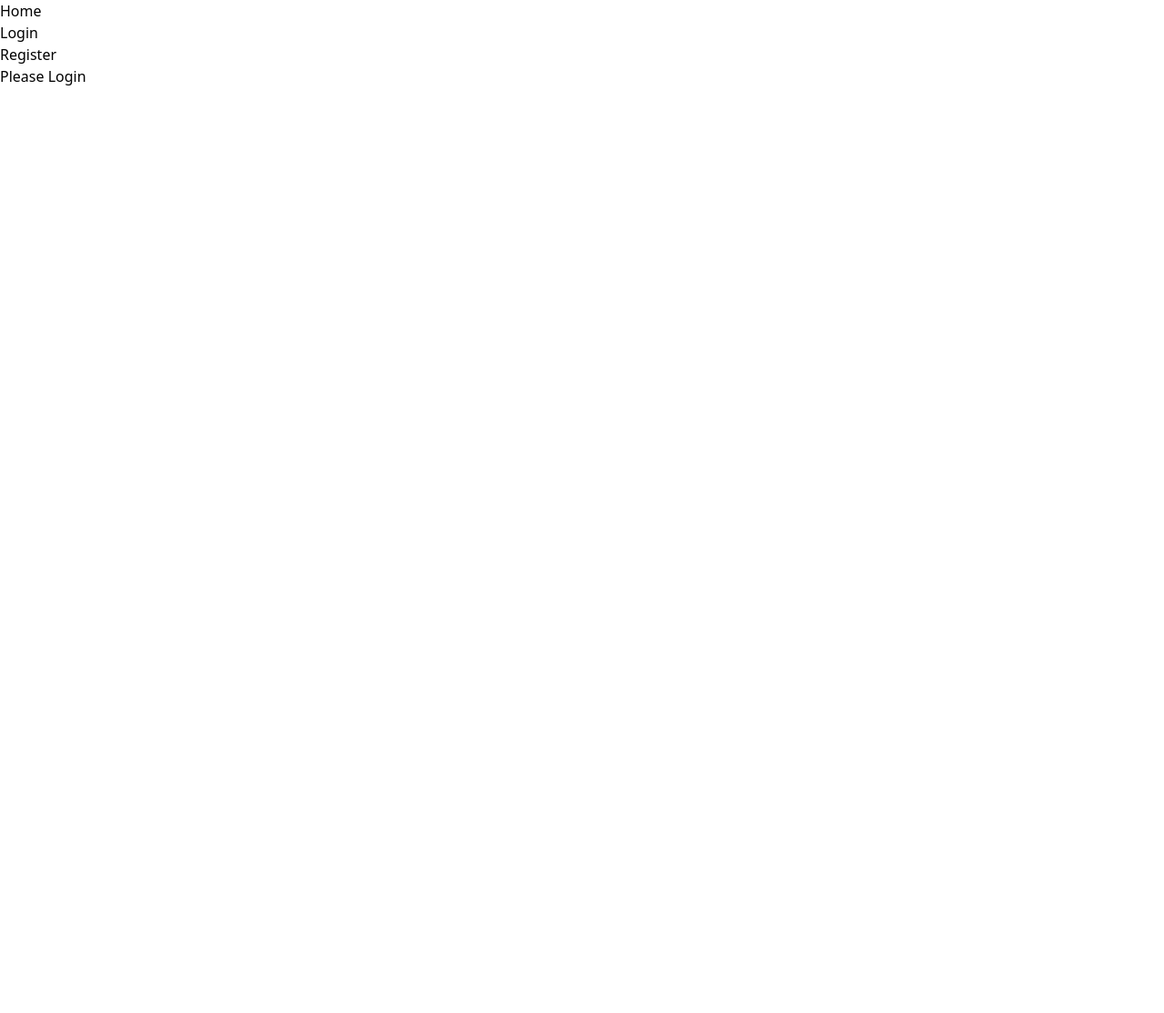
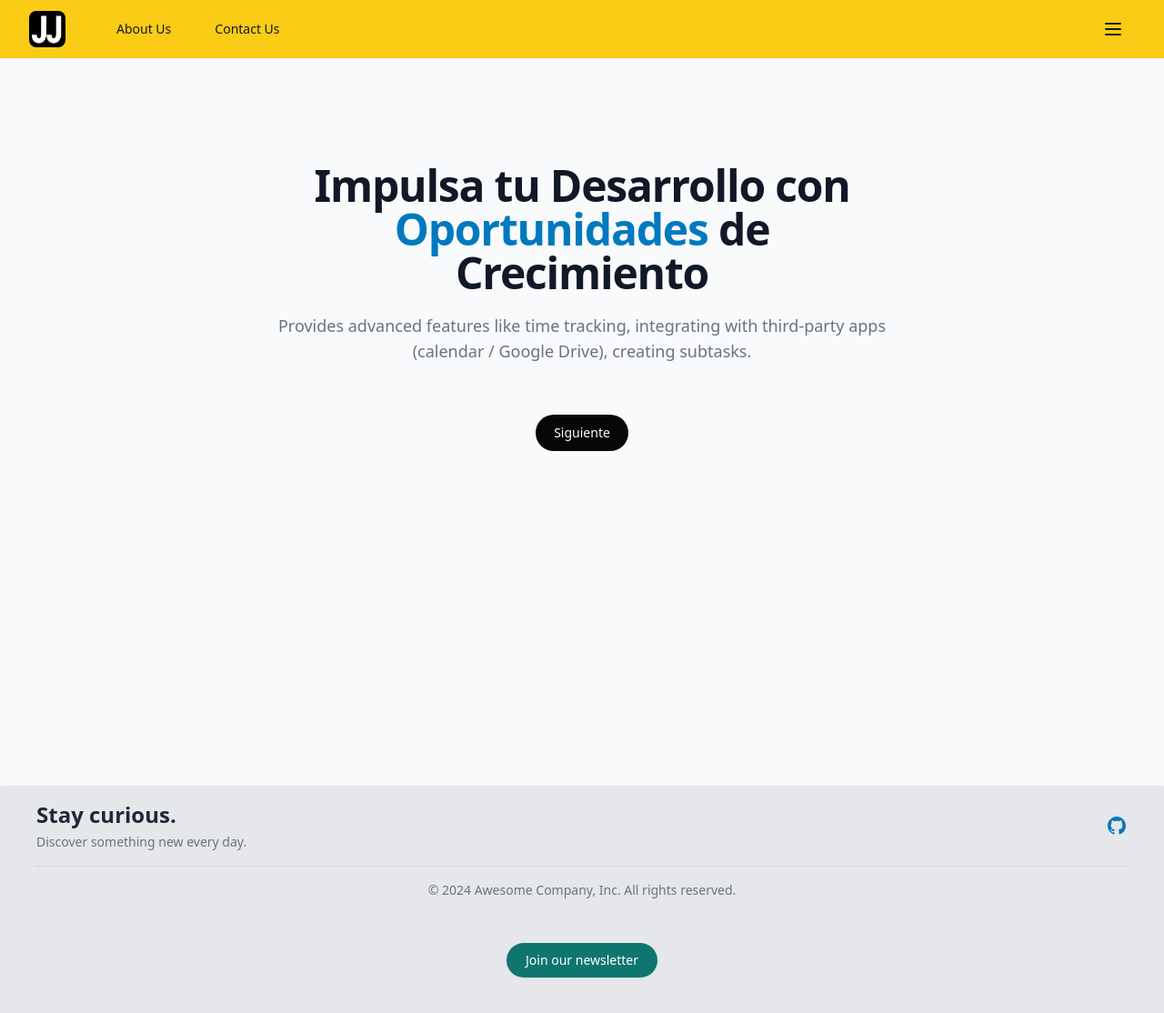
Before and after one commit to KevinAlpizarDev/JoinJob_app, a React (Vite) app in the folder reactApp/: page / in a window 1280 px wide. Shown: the whole page at 91% size. Before the commit the page ends 800 px from the top, so only its background shows below. Built offline with nearby package versions, Linux system fonts and the light colour scheme.

Commit message:
Ready styles implemented

```diff
--- a/reactApp/src/App.jsx
+++ b/reactApp/src/App.jsx
@@ -79,101 +79,107 @@
 ////////////////////////////////////////////////////////////////////////////////////////
 
 ///////////////////////////////////////////////is stuff
-// import React from "react";
-// import { createBrowserRouter, RouterProvider } from "react-router-dom";
 
-// import NotFoundPage from "./pages/NotFoundPage";
-// import NavBar from "./components/main/NavBar";
-// import AuthProvider from "./components/AuthProvider";
-// import HomePage from "./pages/HomePage";
-// import SignInPage from "./pages/SignInPage";
-// import FooterPage from "./components/FooterPage";
-// import ContactUsPage from "./pages/ContactUsPage";
-// import AboutPage from "./pages/AboutPage";
-// import ProtectedRoute from "./components/ProtectedRoute";
-// import LandingPage from "./components/LandingPage";
+
+import React from "react";
+import { createBrowserRouter, RouterProvider } from "react-router-dom";
+
+import NotFoundPage from "./pages/NotFoundPage";
+import NavBar from "./components/main/NavBar";
+import AuthProvider from "./components/AuthProvider";
+import HomePage from "./pages/HomePage";
+import SignInPage from "./pages/SignInPage";
+import FooterPage from "./components/FooterPage";
+import ContactUsPage from "./pages/ContactUsPage";
+import AboutPage from "./pages/AboutPage";
+import ProtectedRoute from "./components/ProtectedRoute";
+import LandingPage from "./components/LandingPage";
+import AdminPage from "./pages/AdminPage";
 // import AdminPage from "./pages/AdminPage";
-// // import AdminPage from "./pages/AdminPage";
-// import Home from "./pages/Home";
-// import Login from "./pages/Login";
+import Account from "./pages/Account";
+import Home from "./pages/Home";
+import Login from "./pages/Login";
 // import Layout from "./pages/Layout";
-// import Register from "./pages/Register";
+import Register from "./pages/Register";
 
-// const router = createBrowserRouter([
-//   {
-//     path: "/home",
-//     element: (
-//       <ProtectedRoute>
-//         <HomePage />
-//       </ProtectedRoute>
-//     ),
-//     errorElement: <NotFoundPage />,
-//   },
+const router = createBrowserRouter([
+  {
+    path: "/home",
+    element: (
 
-//   {
-//     path: "/admin",
-//     element: (
-//       <ProtectedRoute>
-//         <AdminPage />
-//       </ProtectedRoute>
-//     ),
-//   },
+      <Home />
 
-//   {
-//     path: "/",
-//     element: <Layout />,
-//   },
 
-//   {
-//     path: "/login",
-//     element: <Login />,
-//   },
-//   {
-//     path: "/register",
-//     element: <Register />,
-//   },
-//   {
-//     path: "/contact",
-//     element: <ContactUsPage />,
-//   },
-// ]);
+    ),
+    errorElement: <NotFoundPage />,
+  },
 
-// const App = () => {
-//   return (
-//     <React.StrictMode>
-//       <AuthProvider isSignedIn={false}>
-//         <RouterProvider router={router} />
-//         {/* <FooterPage /> */}
-//       </AuthProvider>
-//     </React.StrictMode>
-//   );
-// };
+  {
+    path: "/admin",
+    element: (
+      <ProtectedRoute>
+        <AdminPage />
+      </ProtectedRoute>
+    ),
+  },
 
-// export default App;
+  {
+    path: "/",
+    element: <LandingPage/>,
+  },
+
+
+  {
+    path: "/account",
+    element: <Account/>,
+  },
+
+
+  {
+    path: "/contact",
+    element: <ContactUsPage />,
+  },
+]);
+
+const App = () => {
+  return (
+    <React.StrictMode>
+      <AuthProvider isSignedIn={false}>
+        <RouterProvider router={router} />
+        {/* <FooterPage /> */}
+      </AuthProvider>
+    </React.StrictMode>
+  );
+};
+
+export default App;
+
+
+
 // import "./App.css";
 
 
-import { BrowserRouter, Routes, Route } from "react-router-dom";
-import Home from "./pages/Home";
-import Layout from "./pages/Layout";
-import Register from "./pages/Register";
-import Login from "./pages/Login";
-import SignInPage from "./pages/SignInPage";
+// import { BrowserRouter, Routes, Route } from "react-router-dom";
+// import Home from "./pages/Home";
+// import Layout from "./pages/Layout";
+// import Register from "./pages/Register";
+// import Login from "./pages/Login";
+// import SignInPage from "./pages/SignInPage";
 
-function App() {
-  return (
-    <BrowserRouter>
-      <Routes>
-        <Route path="/" element={<Layout />}>
-          <Route index element={<Home />} />
-          <Route path="login" element={<Login />} />
+// function App() {
+//   return (
+//     <BrowserRouter>
+//       <Routes>
+//         <Route path="/" element={<Layout />}>
+//           <Route index element={<Home />} />
+//           <Route path="login" element={<Login />} />
 
-          <Route path="s" element={<SignInPage />} />
-          <Route path="register" element={<Register />} />
-        </Route>
-      </Routes>
-    </BrowserRouter>
-  );
-}
+//           <Route path="s" element={<SignInPage />} />
+//           <Route path="register" element={<Register />} />
+//         </Route>
+//       </Routes>
+//     </BrowserRouter>
+//   );
+// }
 
-export default App;
+// export default App;
--- a/reactApp/src/components/FooterPage.jsx
+++ b/reactApp/src/components/FooterPage.jsx
@@ -47,59 +47,59 @@
 //   );
 // }
 
-// import { ArrowUpRight } from "lucide-react";
-// import { Link } from "react-router-dom";
+import { ArrowUpRight } from "lucide-react";
+import { Link } from "react-router-dom";
 
-// export default function FooterPage() {
-//   return (
-//     <footer className=" bg-gray-200 dark:bg-gray-900 py-4 px-6 sm:px-8 lg:px-10 shadow-md">
-//       <div className="max-w-7xl mx-auto">
-//         <div className="flex flex-col sm:flex-row justify-between items-center space-y-4 sm:space-y-0">
-//           <div className="text-center sm:text-left">
-//             <h2 className="text-2xl font-bold text-gray-800 dark:text-white">
-//               Stay curious.
-//             </h2>
-//             <p className="mt-1 text-sm text-gray-500 dark:text-gray-400">
-//               Discover something new every day.
-//             </p>
-//           </div>
-//           <div className="flex items-center">
-//             <Link
-//               to="https://github.com/KevinAlpizarDev/JoinJob_app"
-//               target="_blank"
-//             >
-//               <svg
-//                 className="h-6 w-6 text-[#0079BF] dark:text-[#00A4E4] transition-colors duration-300"
-//                 fill="currentColor"
-//                 viewBox="0 0 24 24"
-//                 aria-hidden="true"
-//               >
-//                 <path
-//                   fillRule="evenodd"
-//                   d="M12 2C6.477 2 2 6.484 2 12.017c0 4.425 2.865 8.18 6.839 9.504.5.092.682-.217.682-.483 0-.237-.008-.868-.013-1.703-2.782.605-3.369-1.343-3.369-1.343-.454-1.158-1.11-1.466-1.11-1.466-.908-.62.069-.608.069-.608 1.003.07 1.531 1.032 1.531 1.032.892 1.53 2.341 1.088 2.91.832.092-.647.35-1.088.636-1.338-2.22-.253-4.555-1.113-4.555-4.951 0-1.093.39-1.988 1.029-2.688-.103-.253-.446-1.272.098-2.65 0 0 .84-.27 2.75 1.026A9.564 9.564 0 0112 6.844c.85.004 1.705.115 2.504.337 1.909-1.296 2.747-1.027 2.747-1.027.546 1.379.202 2.398.1 2.651.64.7 1.028 1.595 1.028 2.688 0 3.848-2.339 4.695-4.566 4.943.359.309.678.92.678 1.855 0 1.338-.012 2.419-.012 2.747 0 .268.18.58.688.482A10.019 10.019 0 0022 12.017C22 6.484 17.522 2 12 2z"
-//                   clipRule="evenodd"
-//                 />
-//               </svg>
-//             </Link>
-//           </div>
-//         </div>
+export default function FooterPage() {
+  return (
+    <footer className=" bg-gray-200 dark:bg-gray-900 py-4 px-6 sm:px-8 lg:px-10 shadow-md">
+      <div className="max-w-7xl mx-auto">
+        <div className="flex flex-col sm:flex-row justify-between items-center space-y-4 sm:space-y-0">
+          <div className="text-center sm:text-left">
+            <h2 className="text-2xl font-bold text-gray-800 dark:text-white">
+              Stay curious.
+            </h2>
+            <p className="mt-1 text-sm text-gray-500 dark:text-gray-400">
+              Discover something new every day.
+            </p>
+          </div>
+          <div className="flex items-center">
+            <Link
+              to="https://github.com/KevinAlpizarDev/JoinJob_app"
+              target="_blank"
+            >
+              <svg
+                className="h-6 w-6 text-[#0079BF] dark:text-[#00A4E4] transition-colors duration-300"
+                fill="currentColor"
+                viewBox="0 0 24 24"
+                aria-hidden="true"
+              >
+                <path
+                  fillRule="evenodd"
+                  d="M12 2C6.477 2 2 6.484 2 12.017c0 4.425 2.865 8.18 6.839 9.504.5.092.682-.217.682-.483 0-.237-.008-.868-.013-1.703-2.782.605-3.369-1.343-3.369-1.343-.454-1.158-1.11-1.466-1.11-1.466-.908-.62.069-.608.069-.608 1.003.07 1.531 1.032 1.531 1.032.892 1.53 2.341 1.088 2.91.832.092-.647.35-1.088.636-1.338-2.22-.253-4.555-1.113-4.555-4.951 0-1.093.39-1.988 1.029-2.688-.103-.253-.446-1.272.098-2.65 0 0 .84-.27 2.75 1.026A9.564 9.564 0 0112 6.844c.85.004 1.705.115 2.504.337 1.909-1.296 2.747-1.027 2.747-1.027.546 1.379.202 2.398.1 2.651.64.7 1.028 1.595 1.028 2.688 0 3.848-2.339 4.695-4.566 4.943.359.309.678.92.678 1.855 0 1.338-.012 2.419-.012 2.747 0 .268.18.58.688.482A10.019 10.019 0 0022 12.017C22 6.484 17.522 2 12 2z"
+                  clipRule="evenodd"
+                />
+              </svg>
+            </Link>
+          </div>
+        </div>
 
-//         <div className="mt-4 pt-4 border-t border-gray-300 dark:border-gray-700">
-//           <p className="text-center text-sm text-gray-500 dark:text-gray-400">
-//             &copy; 2024 Awesome Company, Inc. All rights reserved.
-//           </p>
-//         </div>
+        <div className="mt-4 pt-4 border-t border-gray-300 dark:border-gray-700">
+          <p className="text-center text-sm text-gray-500 dark:text-gray-400">
+            &copy; 2024 Awesome Company, Inc. All rights reserved.
+          </p>
+        </div>
 
-//         <div className="mt-6 flex justify-center p-6">
-//           <a
-//             href="#"
-//             className="  inline-flex items-center px-5 py-2 border border-transparent text-sm font-medium rounded-full shadow-sm text-white bg-teal-700  hover:bg-teal-600 focus:outline-none focus:ring-2 focus:ring-offset-2 focus:ring-[#0079BF] transition-all duration-150"
-//           >
-//             Join our newsletter
-//             {/* <ArrowUpRight className="ml-2 -mr-1 h-4 w-4" /> */}
-//           </a>
-//         </div>
-//       </div>
-//     </footer>
-//   );
-// }
+        <div className="mt-6 flex justify-center p-6">
+          <a
+            href="#"
+            className="  inline-flex items-center px-5 py-2 border border-transparent text-sm font-medium rounded-full shadow-sm text-white bg-teal-700  hover:bg-teal-600 focus:outline-none focus:ring-2 focus:ring-offset-2 focus:ring-[#0079BF] transition-all duration-150"
+          >
+            Join our newsletter
+            {/* <ArrowUpRight className="ml-2 -mr-1 h-4 w-4" /> */}
+          </a>
+        </div>
+      </div>
+    </footer>
+  );
+}
--- a/reactApp/src/components/LandingPage.jsx
+++ b/reactApp/src/components/LandingPage.jsx
@@ -92,7 +92,7 @@ export default function LandingPage() {
           </div>
 
           <div className="flex justify-center">
-  <Link to="/signin">
+  <Link to="/account">
     <button
       type="button"
       className="text-white bg-[#050708] hover:bg-[#050708]/90 focus:ring-4 focus:outline-none focus:ring-[#050708]/50 font-medium rounded-full text-sm px-5 py-2.5 text-center transition-all duration-200"
--- a/reactApp/src/components/ProtectedRoute.jsx
+++ b/reactApp/src/components/ProtectedRoute.jsx
@@ -10,7 +10,7 @@ function ProtectedRoute({ children }) {
   useEffect(() => {
     // Si el usuario es null, redirige a /signin
     if (!user) {
-      navigate("/signin", { replace: true });
+      navigate("/home", { replace: true });
     }
   }, [user, navigate]);
 
--- /dev/null
+++ b/reactApp/src/pages/Account.jsx
@@ -0,0 +1,15 @@
+import React from "react";
+import SignInPage from "./SignInPage";
+import NavBar from "../components/main/NavBar";
+import FooterPage from "../components/FooterPage";
+const Account = () => {
+  return (
+    <div>
+      <NavBar />
+      <SignInPage />
+      <FooterPage />
+    </div>
+  );
+};
+
+export default Account;
--- a/reactApp/src/pages/Home.jsx
+++ b/reactApp/src/pages/Home.jsx
@@ -1,12 +1,15 @@
 import React from "react";
 import { useState, useEffect } from "react";
+import { Link, useNavigate } from "react-router-dom"; // Import useNavigate
 import axios from "axios";
 import CourseList from "../components/CourseList";
-
+import NavBar from "../components/main/NavBar";
+import FooterPage from "../components/FooterPage";
 
 export default function Home() {
   const [username, setUsername] = useState("");
   const [isLoggedIn, setLoggedIn] = useState(false);
+  const navigate = useNavigate(); // Crear una instancia de useNavigate
 
   useEffect(() => {
     const checkLoggedInUser = async () => {
@@ -57,26 +60,28 @@ export default function Home() {
         setLoggedIn(false);
         setUsername("");
         console.log("Log out successful!");
+        navigate("/account"); // Navegar a /account después de logout
       }
     } catch (error) {
       console.error("Failed to logout", error.response?.data || error.message);
     }
   };
+
   return (
     <>
+      <NavBar />
       <div>
         {isLoggedIn ? (
           <>
-        <CourseList/>
-          <h2>Hi, {username}. Thanks for loggin in!</h2>
+          <h2>Hi, {username}. Thanks for logging in!</h2>
+            <CourseList />
             <button onClick={handleLogout}>Logout</button>
           </>
         ) : (
-        <h2>Please Login</h2>
+          <Link to="/account"></Link>
         )}
-
       </div>
-
+      <FooterPage />
     </>
   );
 }
--- a/reactApp/src/pages/Layout.jsx
+++ b/reactApp/src/pages/Layout.jsx
@@ -1,22 +1,22 @@
-import React from "react";
-import { Outlet, Link } from "react-router-dom";
-export default function Layout() {
-  return (
-    <>
-      <nav>
-        <ul>
-          <li>
-            <Link to="/">Home</Link>
-          </li>
-          <li>
-            <Link to="/login">Login</Link>
-          </li>
-          <li>
-            <Link to="/register">Register</Link>
-          </li>
-        </ul>
-      </nav>
-      <Outlet />
-    </>
-  );
-}
+// import React from "react";
+// import { Outlet, Link } from "react-router-dom";
+// export default function Layout() {
+//   return (
+//     <>
+//       <nav>
+//         <ul>
+//           <li>
+//             <Link to="/">Home</Link>
+//           </li>
+//           <li>
+//             <Link to="/login">Login</Link>
+//           </li>
+//           <li>
+//             <Link to="/register">Register</Link>
+//           </li>
+//         </ul>
+//       </nav>
+//       <Outlet />
+//     </>
+//   );
+// }
--- a/reactApp/src/pages/Login.jsx
+++ b/reactApp/src/pages/Login.jsx
@@ -214,7 +214,7 @@ export default function Login() {
       localStorage.setItem("refreshToken", response.data.tokens.refresh);
 
       // Redirigir a Home después de un inicio de sesión exitoso
-      navigate("/"); // Navegar a Home
+      navigate("/home"); // Navegar a Home
     } catch (error) {
       console.log("Error during Login!", error.response?.data);
       if (error.response && error.response.data) {
--- a/reactApp/src/pages/SignInPage.jsx
+++ b/reactApp/src/pages/SignInPage.jsx
@@ -664,18 +664,118 @@
 // }
 
 
-import React, { useState } from "react";
+
+
+
+
+
+
+
+
+
+
+
+// import React, { useState, useEffect } from "react";
+// import Login from "./Login";
+// import Register from "./Register";
+// import NavBar from "../components/main/NavBar";
+//  import { useAuth } from "../components/AuthProvider";
+//  import { useNavigate } from "react-router-dom";
+// export default function SignInPage() {
+//   const [registrationToggle, setRegistrationToggle] = useState(false);
+//   const { user, setUser } = useAuth();
+
+
+
+
+//   function updateFormBtn() {
+//     setRegistrationToggle(!registrationToggle);
+//   }
+
+
+//   useEffect(() => {
+//     if (user) {
+//       if (user.is_staff) {
+//         navigate("/admin"); // Redirect to /admin if user is staff
+//       } else {
+//         navigate("/home"); // Redirect to /home if user is not staff
+//       }
+//     }
+//   }, [user, navigate]);
+
+
+
+//   return (
+// <>
+// <NavBar/>
+//     <div className="min-w-fi h-screen bg-gray-50 flex items-center justify-center p-4 dark:bg-[#3b3627] py-8">
+//       <div className="bg-white rounded-3xl max-w-md w-full mb-12 shadow-lg">
+//         <div className="p-6">
+//           <button
+//             onClick={updateFormBtn}
+//             className="w-full bg-[#1D3557] text-white rounded-full py-3 px-6 font-bold text-lg mb-6 transition-all duration-200 hover:scale-105 shadow-md"
+//           >
+//             {registrationToggle ? "Switch to Log In" : "Switch to Register"}
+//           </button>
+
+//           {registrationToggle ? (
+//            <div>
+//             <Register/>
+//            </div>
+//           ) : (
+//             <div>
+//               <Login />
+//             </div>
+//           )}
+//         </div>
+//       </div>
+//     </div>
+
+// </>
+//   );
+// }
+
+
+
+
+
+
+
+
+
+
+
+
+import React, { useState, useEffect } from "react";
+import { useNavigate } from "react-router-dom";
 import Login from "./Login";
 import Register from "./Register";
+import NavBar from "../components/main/NavBar";
+import { useAuth } from "../components/AuthProvider";
 
 export default function SignInPage() {
+  const { user, setUser } = useAuth();
   const [registrationToggle, setRegistrationToggle] = useState(false);
+  const navigate = useNavigate();
+
+  useEffect(() => {
+    // Si el usuario está autenticado, redirigir a la página correspondiente
+    if (user) {
+      if (user.is_staff) {
+        navigate("/admin");
+      } else {
+        navigate("/home");
+      }
+    }
+  }, [user, navigate]);
 
   function updateFormBtn() {
     setRegistrationToggle(!registrationToggle);
   }
 
   return (
+<>
+
     <div className="min-w-fi h-screen bg-gray-50 flex items-center justify-center p-4 dark:bg-[#3b3627] py-8">
       <div className="bg-white rounded-3xl max-w-md w-full mb-12 shadow-lg">
         <div className="p-6">
@@ -698,5 +798,7 @@ export default function SignInPage() {
         </div>
       </div>
     </div>
+
+</>
   );
 }
--- a/reactApp/src/utils/authUtils.js
+++ b/reactApp/src/utils/authUtils.js
@@ -9,7 +9,7 @@ export const useLogout = () => {
   const submitLogout = (e) => {
     e.preventDefault();
     setUser(null); // Limpia el estado del usuario
-    navigate("/signin"); // Redirige a la página de inicio de sesión
+    navigate("/home"); // Redirige a la página de inicio de sesión
   };
 
   return submitLogout;
```
Also changed, not shown: reactApp/src/components/AuthProvider.jsx (+37 -0 lines), 1 other file (tests, documents, lock files or other folders). Lines whose indentation alone changed are shown as unchanged.
